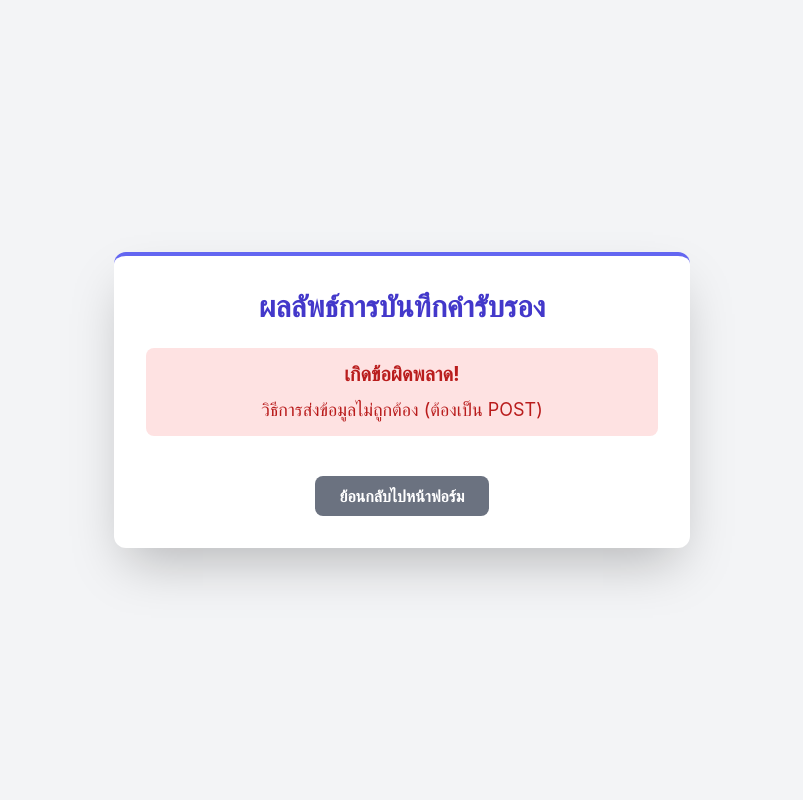
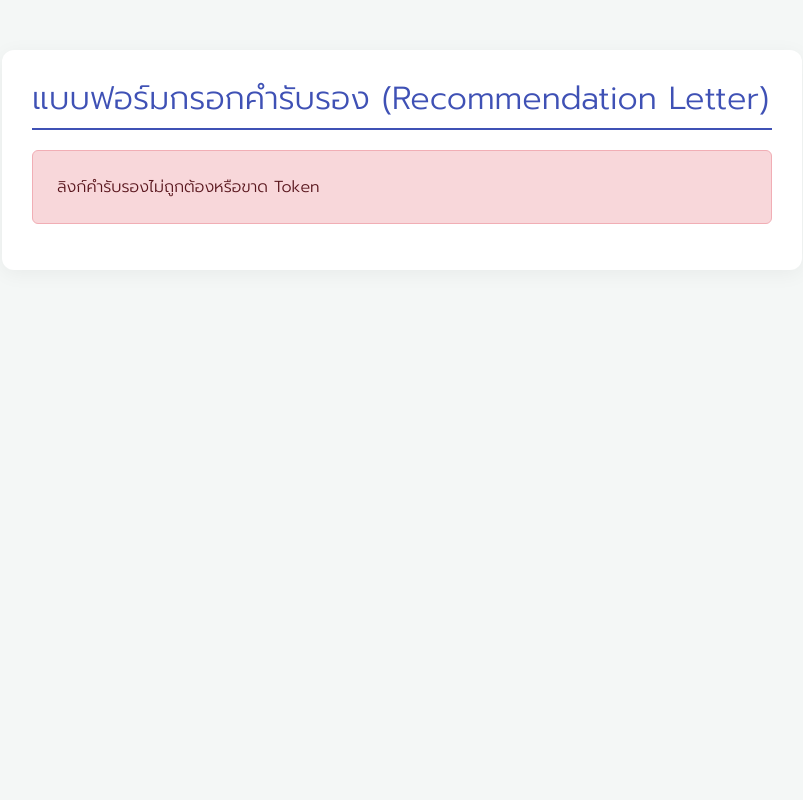
Before and after one commit to sasiwimon5247/cv-system, a PHP site: page /cv_system/certificate_form.php in a window 1280 px wide. Shown: the whole page, without its empty margins (238-1041 px from the left). Run offline with PHP 8.4, Linux system fonts and the light colour scheme; some libraries are stand-ins or nearby versions.

Commit message:
change pro certi

```diff
--- a/certificate_form.php
+++ b/certificate_form.php
@@ -1,125 +1,161 @@
 <?php
-session_start();
+// สมมติว่าไฟล์ config.php มีการเชื่อมต่อ PDO ที่ชื่อว่า $conn
 require_once('config.php');
 
-// ----------------------------------------------------
-// ฟังก์ชันสำหรับแสดงผลลัพธ์และออกจากระบบ
-// ----------------------------------------------------
-function showResult($message, $is_success = false) {
-    // กำหนดสีและหัวข้อตามผลลัพธ์
-    $color = $is_success ? 'bg-green-100 border-green-400 text-green-700' : 'bg-red-100 border-red-400 text-red-700';
-    $title_text = $is_success ? 'สำเร็จ!' : 'เกิดข้อผิดพลาด!';
+$token = $_GET['token'] ?? '';
+$error_message = "";
+$student_data = null;
+$activities_data = [];
 
-    // แสดง HTML เพื่อแจ้งผู้ใช้
-    echo "<!DOCTYPE html>
-    <html lang=\"th\">
-    <head>
-        <meta charset=\"UTF-8\">
-        <meta name=\"viewport\" content=\"width=device-width, initial-scale=1.0\">
-        <title>ผลลัพธ์การบันทึกคำรับรอง</title>
-        <script src=\"https://cdn.tailwindcss.com\"></script>
-        <style> .font-inter { font-family: 'Inter', sans-serif; } </style>
-    </head>
-    <body class=\"bg-gray-100 flex items-center justify-center min-h-screen font-inter\">
-        <div class=\"w-full max-w-xl bg-white p-8 rounded-xl shadow-2xl border-t-4 border-indigo-500 text-center\">
-            <h1 class=\"text-3xl font-extrabold text-center text-indigo-700 mb-6\">
-                ผลลัพธ์การบันทึกคำรับรอง
-            </h1>
-            <div class=\"$color px-4 py-3 rounded-lg relative mb-6\">
-                <strong class=\"font-bold block text-xl mb-2\">$title_text</strong>
-                <span class=\"block text-lg\">" . htmlspecialchars($message) . "</span>
-            </div>
-            <!-- ปุ่ม ปิดหน้านี้ สามารถใช้ history.back() หรือ window.close() -->
-            <a href=\"#\" onclick=\"window.history.back()\" class=\"mt-4 inline-block px-6 py-2 bg-gray-500 text-white font-semibold rounded-lg hover:bg-gray-600 transition duration-300\">
-                ย้อนกลับไปหน้าฟอร์ม
-            </a>
-        </div>
-    </body>
-    </html>";
-    exit;
-}
+// ------------------------------------------------------------------------
+// ส่วนที่ 1: ตรวจสอบ Token และดึงข้อมูล
+// ------------------------------------------------------------------------
+if (empty($token) || strlen($token) !== 32) {
+    $error_message = "ลิงก์คำรับรองไม่ถูกต้องหรือขาด Token";
+} else {
+    try {
+        // 1. ตรวจสอบ Token และดึงข้อมูลคำขอ
+        // ดึงชื่อเต็มจาก personal_info (p.full_name) และรหัสนิสิตจาก education_info (e.stu_id)
+        $stmt_request = $conn->prepare("
+            SELECT
+                cr.id as request_id, cr.status, cr.reason,
+                u.id as user_id,
+                p.full_name,
+                e.stu_id
+            FROM certificate_requests cr
+            JOIN users u ON cr.user_id = u.id
+            JOIN personal_info p ON u.id = p.user_id
+            JOIN education_info e ON u.id = e.user_id
+            WHERE cr.request_token = ? AND cr.status = 'PENDING'
+        ");
+        $stmt_request->execute([$token]);
+        $request_info = $stmt_request->fetch(PDO::FETCH_ASSOC);
 
-// ----------------------------------------------------
-// 2. รับค่าจากฟอร์ม (POST)
-// ----------------------------------------------------
-if ($_SERVER['REQUEST_METHOD'] !== 'POST') {
-    showResult("วิธีการส่งข้อมูลไม่ถูกต้อง (ต้องเป็น POST)");
-}
+        if (!$request_info) {
+            // ตรวจสอบสถานะถ้าไม่ใช่ PENDING
+            $stmt_status = $conn->prepare("SELECT status FROM certificate_requests WHERE request_token = ?");
+            $stmt_status->execute([$token]);
+            $status_check = $stmt_status->fetch(PDO::FETCH_ASSOC);
 
-// แก้ไข: เปลี่ยนจาก $_POST['token'] เป็น $_POST['request_token'] เพื่อให้ตรงกับ certificate_form.php
-$token = $_POST['request_token'] ?? '';
-$request_id = $_POST['request_id'] ?? 0;
-$teacher_name = $_POST['teacher_name'] ?? '';
-// แก้ไข: เปลี่ยนจาก $_POST['certificate_text'] เป็น $_POST['recommendation_content']
-$certificate_text = $_POST['recommendation_content'] ?? '';
+            if ($status_check && $status_check['status'] === 'COMPLETED') {
+                $error_message = "คำรับรองนี้ถูกกรอกและส่งไปแล้ว";
+            } else {
+                $error_message = "ลิงก์คำรับรองไม่ถูกต้องหรือไม่พบคำขอที่รอการดำเนินการ";
+            }
+        } else {
+            // หากพบและสถานะเป็น PENDING
+            $student_data = $request_info;
+            $user_id = $student_data['user_id'];
 
-// ----------------------------------------------------
-// *** DEBUGGING BLOCK: แสดงค่าที่รับมาเพื่อยืนยันว่า Token ถูกส่งมาหรือไม่ ***
-// หากต้องการตรวจสอบ ให้ลบ // ออกจากบรรทัดด้านล่าง และบันทึก
-// บรรทัดนี้จะถูกลบออกเมื่อการแก้ไขสำเร็จ
-// showResult("DEBUG - Token: " . $token . ", ID: " . $request_id . ", Name: " . $teacher_name, true);
-// ----------------------------------------------------
+            // 2. ดึงข้อมูลกิจกรรม/โปรเจค ของนักศึกษา
+            $stmt_activities = $conn->prepare("SELECT activity, project FROM activities_info WHERE user_id = ?");
+            $stmt_activities->execute([$user_id]);
+            $activities_data = $stmt_activities->fetchAll(PDO::FETCH_ASSOC);
+        }
 
-
-// ----------------------------------------------------
-// 3. ตรวจสอบข้อมูลเบื้องต้น
-// ----------------------------------------------------
-if (empty($token) || strlen($token) !== 32) {
-    // โค้ดจะมาถึงตรงนี้ ถ้า $token เป็นค่าว่างหรือความยาวไม่ตรง (ยืนยันว่าเกิดจาก input ไม่ถูกส่งมา)
-    showResult("ลิงก์คำรับรองไม่ถูกต้องหรือขาด Token");
-}
-
-if (empty($request_id) || empty($teacher_name) || empty($certificate_text)) {
-    showResult("ข้อมูลไม่ครบถ้วน: ต้องกรอกชื่อผู้รับรอง, เนื้อหาคำรับรอง, และ ID คำขอต้องมีค่า");
-}
-
-// ----------------------------------------------------
-// 4. ประมวลผลและบันทึกข้อมูลลงฐานข้อมูล
-// ----------------------------------------------------
-try {
-    // 4.1 ตรวจสอบความถูกต้องของ Token และ ID คำขอ
-    $stmt = $conn->prepare("
-        SELECT status
-        FROM certificate_requests
-        WHERE id = ? AND request_token = ?
-    ");
-    $stmt->execute([$request_id, $token]);
-    $request = $stmt->fetch(PDO::FETCH_ASSOC);
-
-    if (!$request) {
-        showResult("ไม่พบคำขอใบรับรองที่ตรงกับ ID และ Token ที่ให้มาในฐานข้อมูล");
+    } catch (PDOException $e) {
+        // บันทึก Error ที่เกิดจากฐานข้อมูล
+        error_log("Database Error in certificate_form: " . $e->getMessage());
+        $error_message = "เกิดข้อผิดพลาดในการดึงข้อมูล: " . htmlspecialchars($e->getMessage());
     }
-
-    if ($request['status'] === 'COMPLETED') {
-        showResult("คำรับรองนี้ถูกกรอกและบันทึกเรียบร้อยแล้วก่อนหน้านี้", true);
-    }
-
-    // 4.2 อัปเดตคำขอ: บันทึกข้อมูลคำรับรอง, ชื่อผู้รับรอง, เปลี่ยนสถานะ
-    $stmt = $conn->prepare("
-        UPDATE certificate_requests
-        SET
-            teacher_name = ?,
-            certification_text = ?,
-            status = 'COMPLETED',
-            certified_at = NOW()
-        WHERE id = ? AND request_token = ?
-    ");
-    $stmt->execute([
-        $teacher_name,
-        $certificate_text,
-        $request_id,
-        $token
-    ]);
-
-    if ($stmt->rowCount() > 0) {
-        showResult("บันทึกคำรับรองเสร็จสมบูรณ์แล้ว", true);
-    } else {
-        // อาจเกิดขึ้นเมื่อไม่มีแถวใดถูกอัปเดต (เช่น Token ถูกอัปเดตไปแล้วหรือ ID ไม่ตรง)
-        showResult("ไม่สามารถบันทึกข้อมูลได้ กรุณาลองใหม่อีกครั้ง");
-    }
-
-} catch (PDOException $e) {
-    showResult("ข้อผิดพลาดในการบันทึกฐานข้อมูล: " . $e->getMessage());
-    error_log("DB Error in process_certificate: " . $e->getMessage());
 }
 ?>
+<!DOCTYPE html>
+<html lang="th">
+<head>
+    <meta charset="UTF-8">
+    <meta name="viewport" content="width=device-width, initial-scale=1.0">
+    <title>แบบฟอร์มกรอกคำรับรอง</title>
+    <link href="https://cdn.jsdelivr.net/npm/bootstrap@5.3.0/dist/css/bootstrap.min.css" rel="stylesheet">
+    <link href="https://fonts.googleapis.com/css2?family=Prompt:wght@300;600&display=swap" rel="stylesheet">
+    <style>
+        body { font-family: 'Prompt', sans-serif; background-color: #f4f7f6; }
+        .form-container {
+            max-width: 800px;
+            margin: 50px auto;
+            padding: 30px;
+            background: #ffffff;
+            border-radius: 12px;
+            box-shadow: 0 4px 20px rgba(0, 0, 0, 0.05);
+        }
+        .section-header {
+            color: #3f51b5;
+            border-bottom: 2px solid #3f51b5;
+            padding-bottom: 10px;
+            margin-bottom: 20px;
+        }
+        .info-box {
+            background-color: #e3f2fd;
+            border-left: 5px solid #2196f3;
+            padding: 15px;
+            margin-bottom: 25px;
+            border-radius: 4px;
+        }
+        .activity-item {
+            border: 1px solid #cfd8dc;
+            padding: 10px;
+            margin-bottom: 10px;
+            border-radius: 4px;
+        }
+    </style>
+</head>
+<body>
+    <div class="form-container">
+        <h2 class="section-header">แบบฟอร์มกรอกคำรับรอง (Recommendation Letter)</h2>
+
+        <?php if ($error_message): ?>
+            <!-- แสดงข้อความ Error -->
+            <div class="alert alert-danger p-4" role="alert">
+                <?= htmlspecialchars($error_message) ?>
+            </div>
+        <?php elseif ($student_data): ?>
+            <!-- ข้อมูลนักศึกษา -->
+            <div class="info-box">
+                <p class="mb-1"><strong>คำขอจาก:</strong> <?= htmlspecialchars($student_data['full_name']) ?></p>
+                <p class="mb-1"><strong>รหัสนิสิต:</strong> <?= htmlspecialchars($student_data['stu_id']) ?></p>
+                <p class="mb-0"><strong>เหตุผลที่ต้องการเอกสาร:</strong> <?= nl2br(htmlspecialchars($student_data['reason'])) ?></p>
+            </div>
+
+            <!-- แสดงกิจกรรมและโปรเจค -->
+            <?php if (!empty($activities_data)): ?>
+                <h5 class="section-header">กิจกรรม/โปรเจคที่เกี่ยวข้อง (จาก CV นักศึกษา)</h5>
+                <?php foreach ($activities_data as $activity_item): ?>
+                    <div class="activity-item">
+                        <p class="mb-1"><strong>กิจกรรม:</strong> <?= htmlspecialchars($activity_item['activity']) ?: '-' ?></p>
+                        <p class="mb-0"><strong>โปรเจค:</strong> <?= htmlspecialchars($activity_item['project']) ?: '-' ?></p>
+                    </div>
+                <?php endforeach; ?>
+            <?php endif; ?>
+
+            <hr class="my-4">
+
+            <!-- ฟอร์มกรอกคำรับรอง -->
+            <h4 class="text-success mb-3">ส่วนสำหรับอาจารย์/ผู้รับรอง</h4>
+            <!-- action="process_certificate.php" จะส่งข้อมูลไปที่ไฟล์ประมวลผล -->
+            <form action="process_certificate.php" method="post">
+                <!-- ชื่อฟิลด์ request_token และ request_id ตรงกับที่ process_certificate.php ต้องการ -->
+                <input type="hidden" name="request_token" value="<?= htmlspecialchars($token) ?>">
+                <input type="hidden" name="request_id" value="<?= htmlspecialchars($student_data['request_id']) ?>">
+
+                <!-- ฟิลด์สำหรับชื่ออาจารย์ -->
+                <div class="mb-3">
+                    <label for="teacher_name" class="form-label">ชื่อ-นามสกุลอาจารย์/ผู้รับรอง</label>
+                    <input type="text" class="form-control" id="teacher_name" name="teacher_name" required>
+                </div>
+
+                <!-- ชื่อฟิลด์ recommendation_content ตรงกับที่ process_certificate.php ต้องการ -->
+                <div class="mb-3">
+                    <label for="recommendation_content" class="form-label">เนื้อหาคำรับรอง (Recommendation Letter)</label>
+                    <textarea class="form-control" id="recommendation_content" name="recommendation_content" rows="10" required placeholder="กรุณากรอกคำรับรองอย่างละเอียด..."></textarea>
+                </div>
+
+                <div class="d-grid mt-4">
+                    <button type="submit" class="btn btn-success btn-lg">บันทึกและส่งคำรับรอง</button>
+                </div>
+            </form>
+
+        <?php endif; ?>
+    </div>
+    <script src="https://cdn.jsdelivr.net/npm/bootstrap@5.3.0/dist/js/bootstrap.bundle.min.js"></script>
+</body>
+</html>
```
Also changed, not shown: process_certificate.php (+8 -4 lines).
